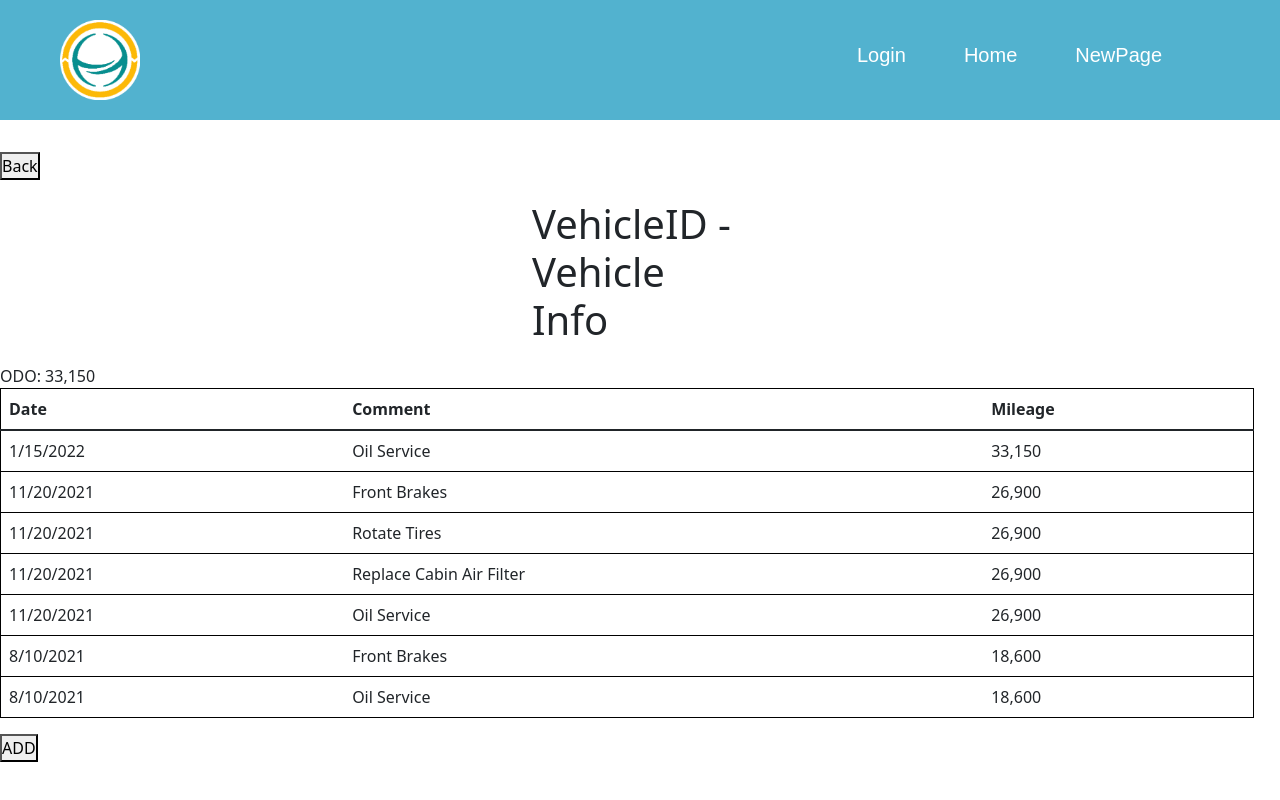
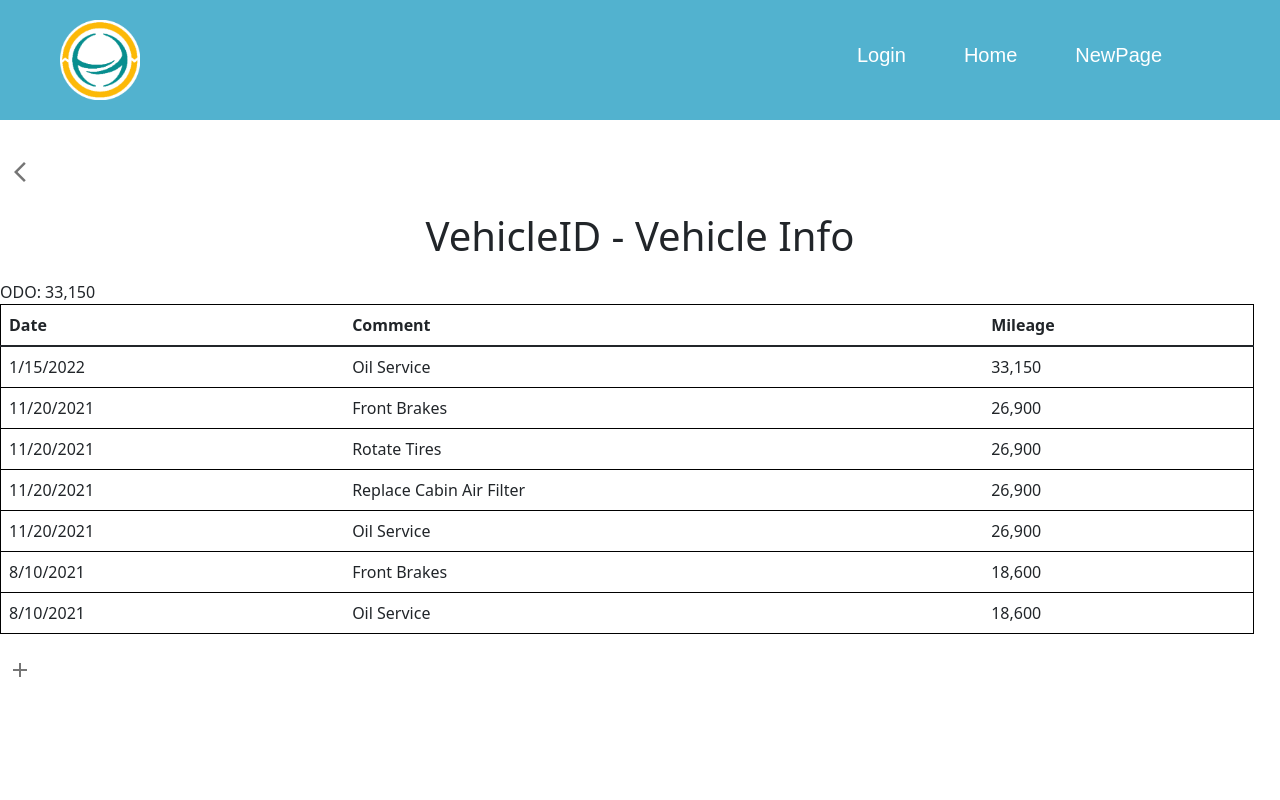
Before and after one commit to j3ffr3yv/vehicle-maintenance-recorder, a React (Create React App) app in the folder client/: page /newpage in a window 1280 px wide. Built offline with nearby package versions, Linux system fonts and the light colour scheme.

Commit message:
new buttons

```diff
--- a/client/package.json
+++ b/client/package.json
@@ -6,6 +6,7 @@
     "@emotion/react": "^11.8.2",
     "@emotion/styled": "^11.8.1",
     "@material-ui/core": "^5.0.0-beta.5",
+    "@mui/icons-material": "^5.5.1",
     "@mui/material": "^5.5.0",
     "@testing-library/jest-dom": "^5.16.2",
     "@testing-library/react": "^12.1.3",
--- a/client/src/components/css/NewPage.css
+++ b/client/src/components/css/NewPage.css
@@ -1,7 +1,7 @@
 .heading {
     margin:auto;
-    width: 20%;
     padding: 20px;
+    text-align: center;
 
 }
 
@@ -22,3 +22,5 @@
 .ODO{
     width: 100%;
 }
+
+tr:hover {background-color: rgb(82,178,207)}
--- a/client/src/components/jsx/NewPage.jsx
+++ b/client/src/components/jsx/NewPage.jsx
@@ -1,12 +1,15 @@
 import React from 'react';
 import '../css/NewPage.css';
+import IconButton from '@mui/material/IconButton';
+import AddSharpIcon from '@mui/icons-material/AddSharp';
+import ArrowBackIosNewSharpIcon from '@mui/icons-material/ArrowBackIosNewSharp';
 
 function NewPage() {
     return (
          <div>
-            <button class = "back">
-                Back
-            </button>
+            <IconButton aria-label="delete">
+                <ArrowBackIosNewSharpIcon />
+            </IconButton>
             <h1 class = "heading">VehicleID - Vehicle Info</h1>
             <label class = "ODO">ODO: 33,150</label>
             <table class = "table">
@@ -55,9 +58,9 @@ function NewPage() {
                 </tr>
                 </tbody>
             </table>
-            <button class = "addB">
-                ADD
-            </button>
+            <IconButton aria-label="delete">
+                <AddSharpIcon />
+            </IconButton>
          </div>
 
 
```
Also changed, not shown: 1 other file (tests, documents, lock files or other folders).
